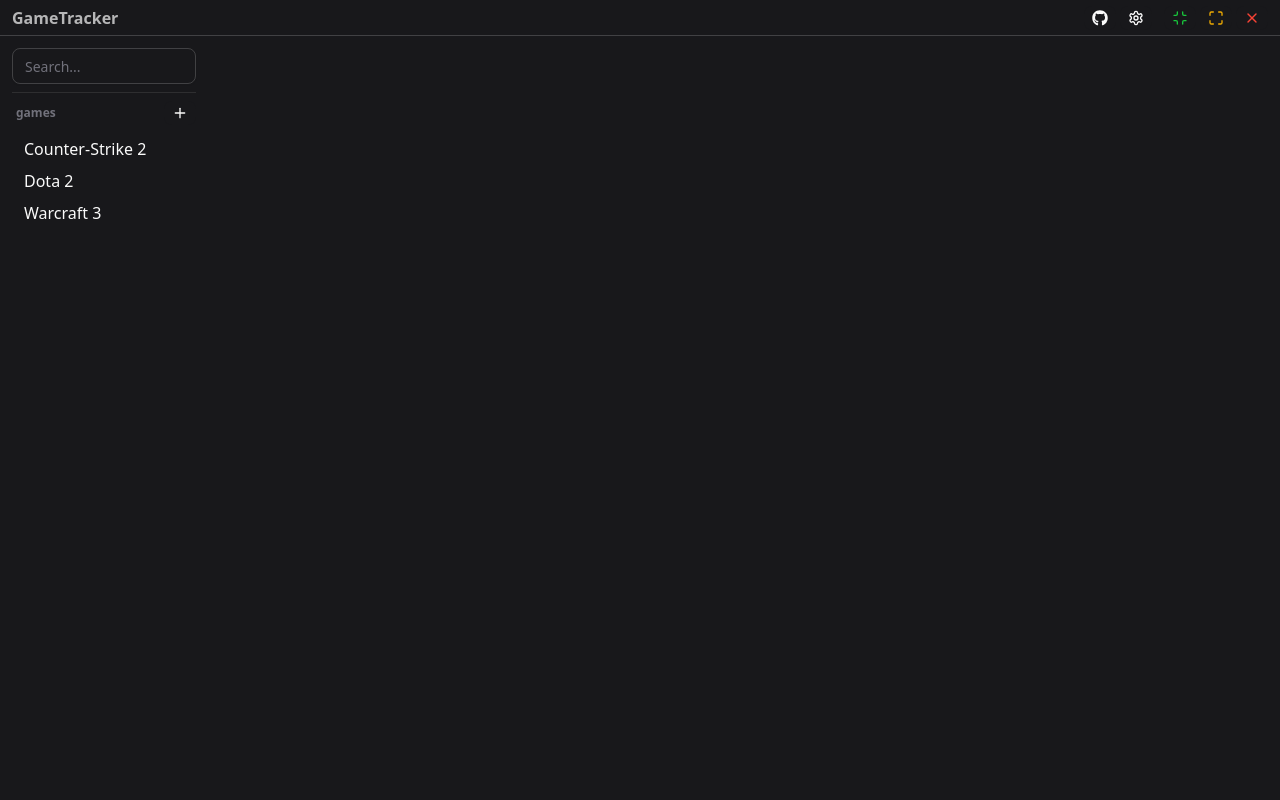
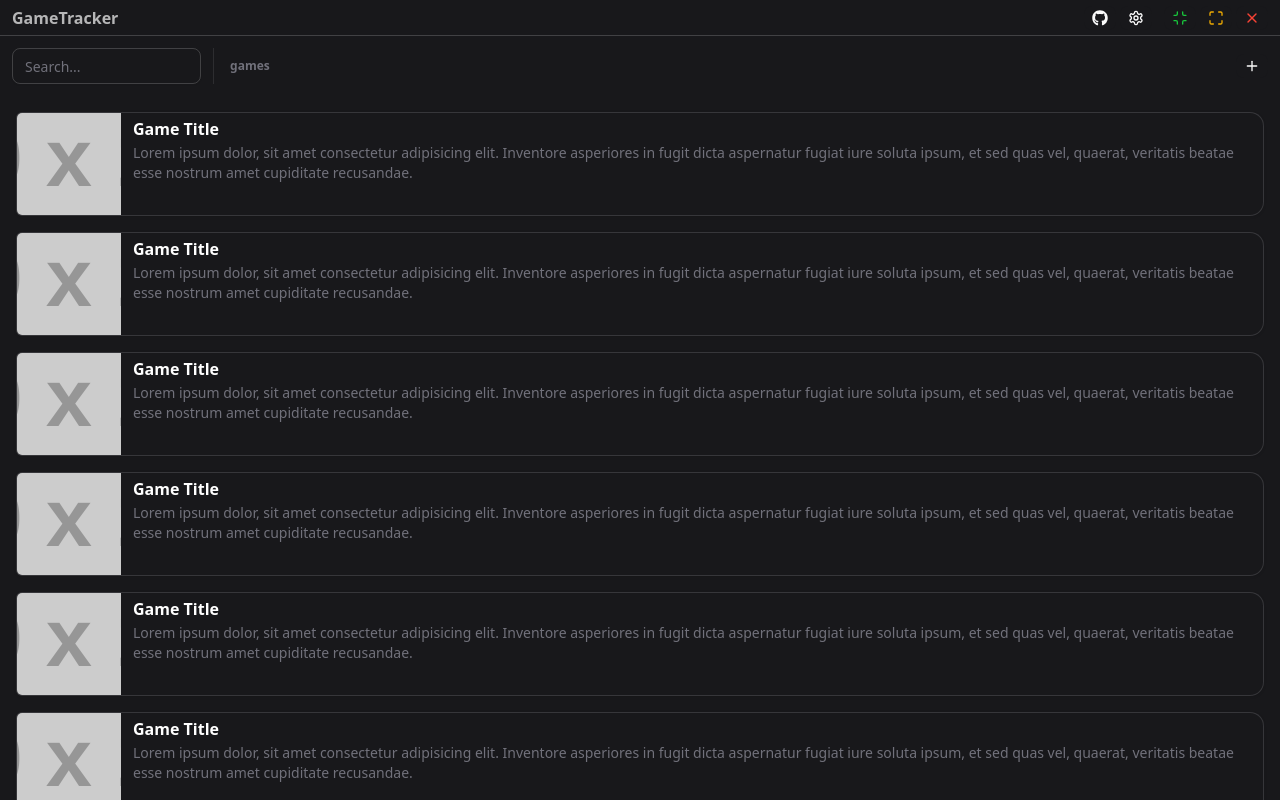
Before and after one commit to duhnunes/GameDeck-discontinued-, a React (Vite) app: page / in a window 1280 px wide. Built offline with nearby package versions, Linux system fonts and the light colour scheme.

Commit message:
refactor: renamed Sidebar to Menubar with top navigation layout

```diff
--- a/src/app/App.tsx
+++ b/src/app/App.tsx
@@ -1,5 +1,5 @@
 import { Main } from './features/content/Main'
-import { AsideMenu } from './features/menu/Sidebar'
+import { Menubar } from './features/menu/Menubar'
 import { ActionsWindow } from './features/windowFrame/Actions'
 import { FrameWindow } from './features/windowFrame/Frame'
 
@@ -12,7 +12,7 @@ function App() {
       </FrameWindow>
 
       <div className="flex flex-col overflow-hidden">
-        <AsideMenu />
+        <Menubar />
         <Main />
       </div>
     </div>
--- a/src/app/features/menu/Sidebar.tsx
+++ b/src/app/features/menu/Menubar.tsx
@@ -4,13 +4,13 @@ import { Button } from '@/app/components/ui/button'
 import { Input } from '@/app/components/ui/input'
 import { Separator } from '@/app/components/ui/separator'
 
-export function AsideMenu() {
+export function Menubar() {
   return (
-    <aside className="h-full py-3 w-52 flex flex-col items-start justify-start shrink-0">
+    <aside className="py-3 w-full flex items-center shrink-0">
       <div className="px-3">
         <Input placeholder="Search..." />
-        <Separator className="my-2" />
       </div>
+      <Separator orientation="vertical" />
       <section className="w-full pl-4 px-3">
         <div className="flex items-center justify-between">
           <h2 className="font-semibold text-xs text-zinc-500 lowercase">
@@ -21,18 +21,6 @@ export function AsideMenu() {
             <LuPlus className="size-4" />
           </Button>
         </div>
-
-        <ul className="mt-2">
-          <li className="py-1 px-2 rounded-md transition-all hover:bg-primary-foreground/10">
-            Counter-Strike 2
-          </li>
-          <li className="py-1 px-2 rounded-md transition-all hover:bg-primary-foreground/10">
-            Dota 2
-          </li>
-          <li className="py-1 px-2 rounded-md transition-all hover:bg-primary-foreground/10">
-            Warcraft 3
-          </li>
-        </ul>
       </section>
     </aside>
   )
```
